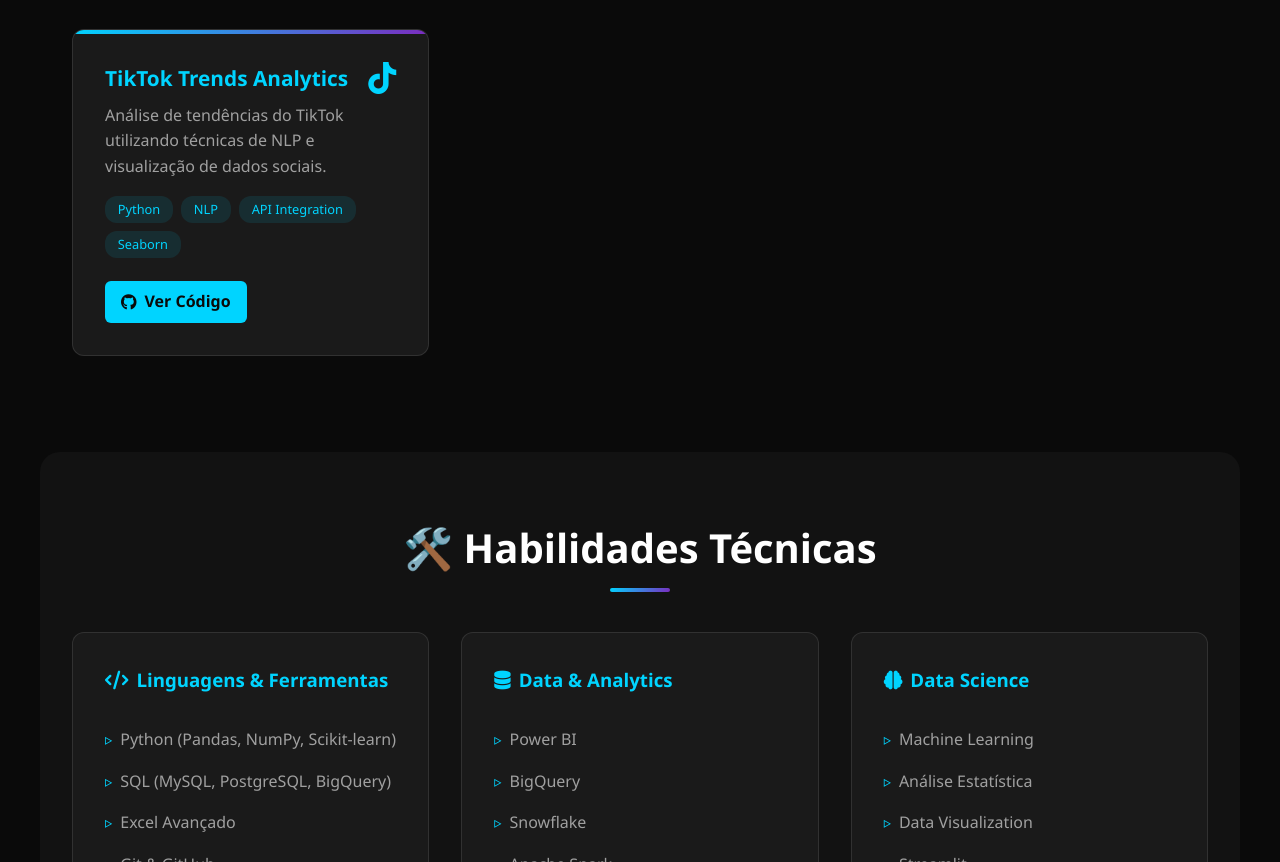
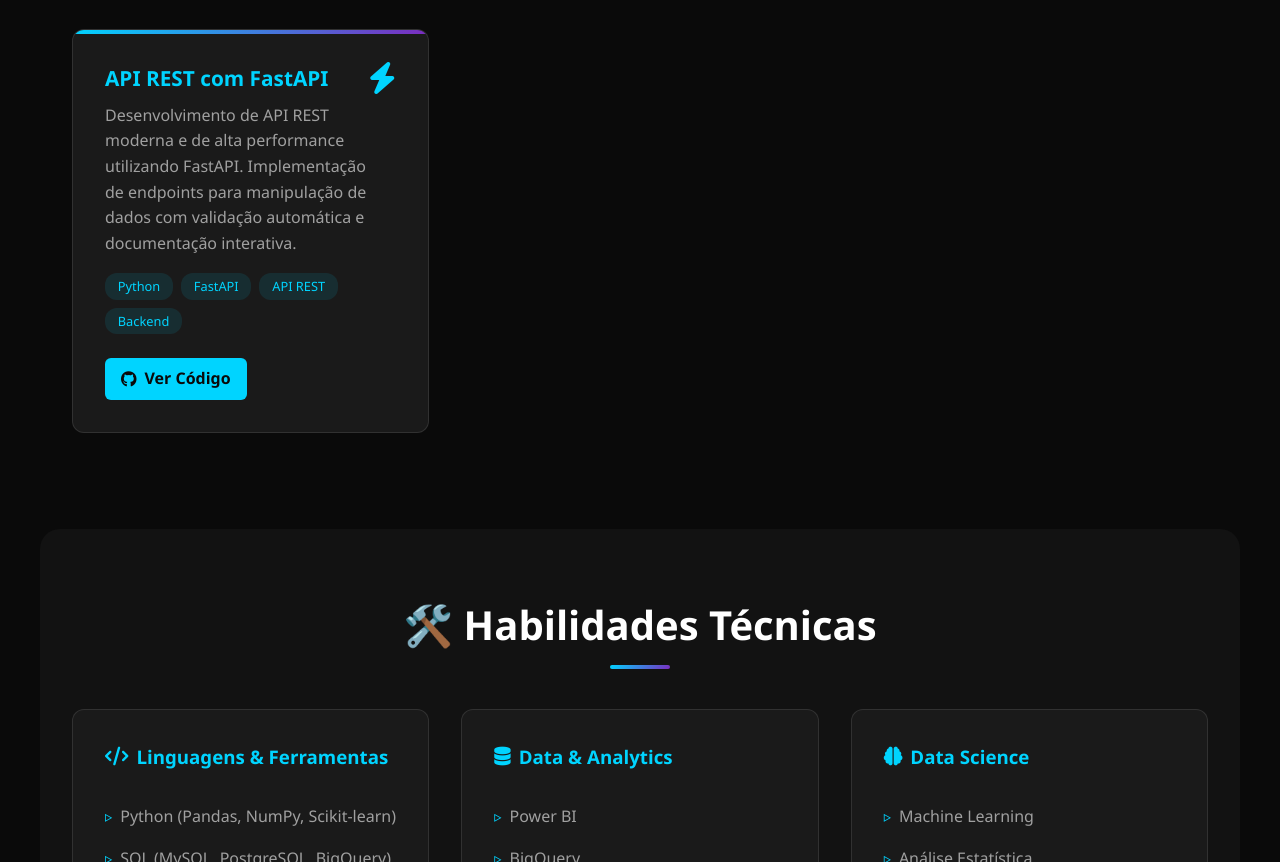
Before and after one commit to zfaria/zfaria.github.io, a plain HTML site: page index.html in a window 1280 px wide. Shown: the part 1710-2572 px from the top of the page. Drawn offline with Linux system fonts and the light colour scheme.

Commit message:
Update project titles and descriptions in index.html

```diff
--- a/index.html
+++ b/index.html
@@ -718,7 +718,7 @@
                 </div>
             </div>
 
-            <!-- Projeto 1 -->
+            <!-- Dashboard de Vendas -->
             <div class="project-card">
                 <div class="project-header">
                     <div>
@@ -742,7 +742,7 @@
                 </div>
             </div>
 
-            <!-- Projeto 2 -->
+            <!-- Machine Learning KNN -->
             <div class="project-card">
                 <div class="project-header">
                     <div>
@@ -766,7 +766,7 @@
                 </div>
             </div>
 
-            <!-- Projeto 3 -->
+            <!-- Predição de Atraso de Voos -->
             <div class="project-card">
                 <div class="project-header">
                     <div>
@@ -790,25 +790,26 @@
                 </div>
             </div>
 
-            <!-- Projeto 4 -->
+            <!-- API FastAPI (SUBSTITUÍDO) -->
             <div class="project-card">
                 <div class="project-header">
                     <div>
-                        <h3 class="project-title">TikTok Trends Analytics</h3>
+                        <h3 class="project-title">API REST com FastAPI</h3>
                         <p style="color: var(--text-secondary); margin-top: 0.5rem;">
-                            Análise de tendências do TikTok utilizando técnicas de NLP e visualização de dados sociais.
+                            Desenvolvimento de API REST moderna e de alta performance utilizando FastAPI.
+                            Implementação de endpoints para manipulação de dados com validação automática e documentação interativa.
                         </p>
                     </div>
-                    <i class="fab fa-tiktok" style="font-size: 2rem; color: var(--accent);"></i>
+                    <i class="fas fa-bolt" style="font-size: 2rem; color: var(--accent);"></i>
                 </div>
                 <div class="project-tech">
                     <span class="tech-badge">Python</span>
-                    <span class="tech-badge">NLP</span>
-                    <span class="tech-badge">API Integration</span>
-                    <span class="tech-badge">Seaborn</span>
+                    <span class="tech-badge">FastAPI</span>
+                    <span class="tech-badge">API REST</span>
+                    <span class="tech-badge">Backend</span>
                 </div>
                 <div class="project-links">
-                    <a href="https://github.com/zfaria/tiktok-trends-analytics" class="btn btn-primary">
+                    <a href="https://github.com/zfaria/exercicio_fastapi" class="btn btn-primary">
                         <i class="fab fa-github"></i> Ver Código
                     </a>
                 </div>
```
